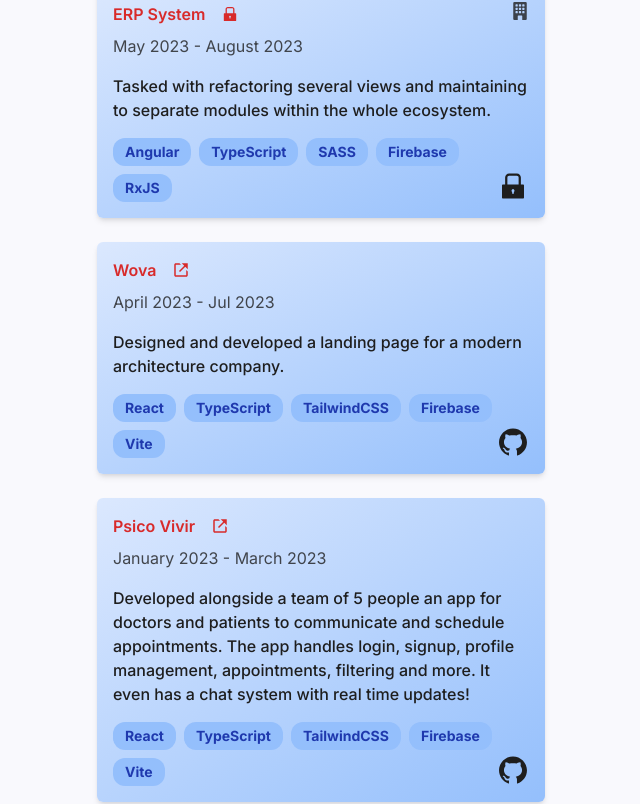
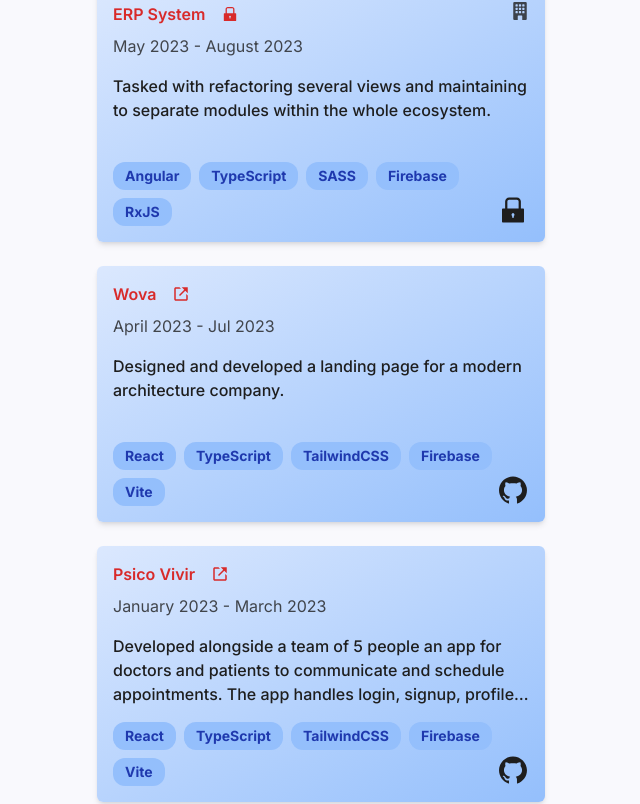
Before and after one commit to Sergionx/portfolio, a React (Vite) app: page / in a window 1280 px wide. Shown: the part 1800-2604 px from the top of the page, without its empty margins (319-959 px from the left). Built offline with nearby package versions, Linux system fonts and the light colour scheme.

Commit message:
red text selection on descrption and fixed height

```diff
--- a/src/components/sections/Projects.tsx
+++ b/src/components/sections/Projects.tsx
@@ -105,7 +105,7 @@ export default function Projects() {
       />
 
       <article
-        className="bg-gradient-to-tl from-tertiary-300 to-tertiary-100
+        className="bg-gradient-to-tl h-[16rem] from-tertiary-300 to-tertiary-100
         dark:from-tertiary-800 dark:to-tertiary-600
         transition-transform duration-300 ease-in-out
       hover:bg-blue-100 dark:hover:bg-blue-900/90 hover:scale-105 group
@@ -143,11 +143,12 @@ export default function Projects() {
           {project.date}
         </time>
 
-        <p className="font-medium mt-4 break-words w-full ">
+        <p className="font-medium mt-4 break-words line-clamp-3 selection:gradient
+        selection:bg-primary-600 dark:selection:bg-primary-700">
           {project.description}
         </p>
 
-        <ul className="flex flex-wrap items-center gap-2 font-bold text-sm mt-4 pr-5">
+        <ul className="flex flex-wrap items-center gap-2 font-bold text-sm mt-auto pr-5">
           {project.technologies.map((technology, techIndex) => (
             <li
               className="bg-tertiary-300 text-tertiary-800 py-1 px-3 rounded-xl"
```
